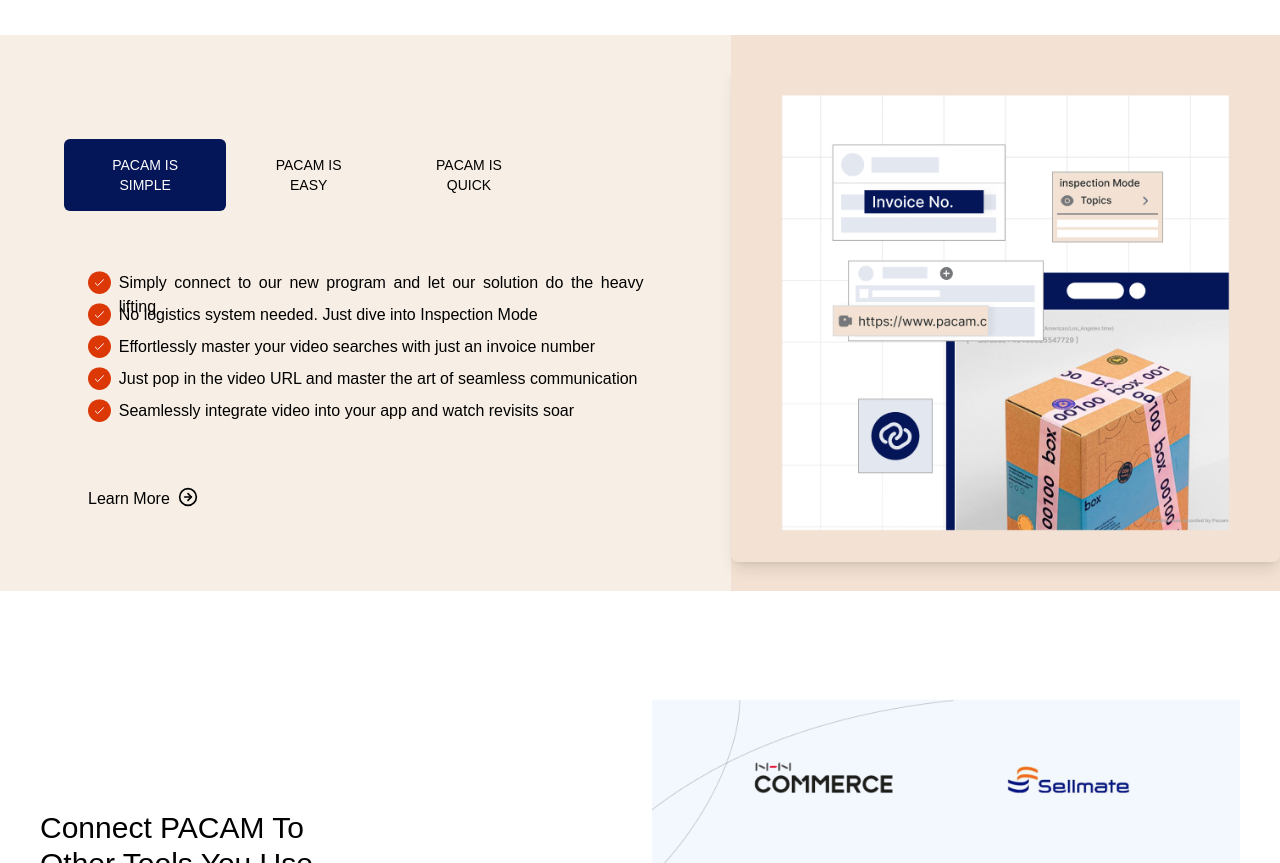
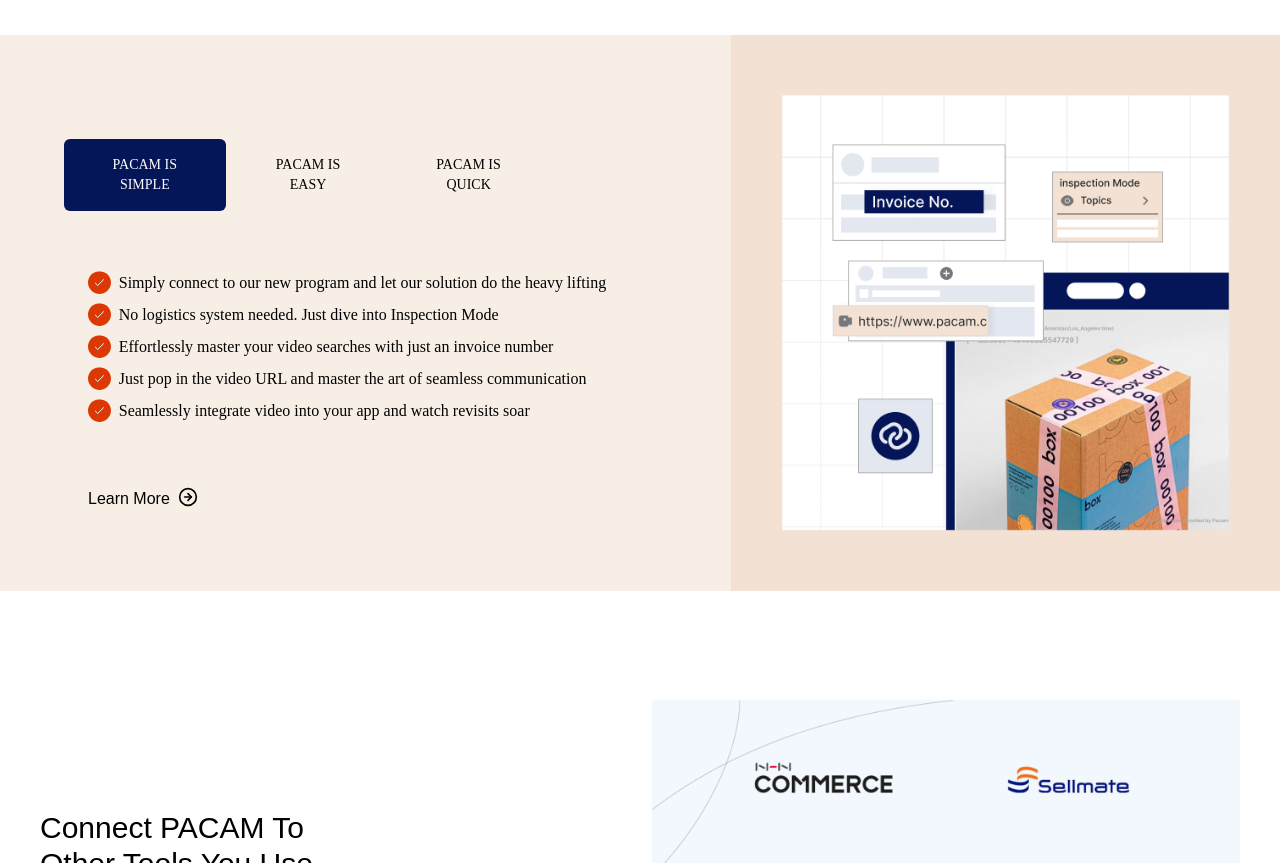
Before and after one commit to kunal23g/PACAM, a React (Vite) app: page / in a window 1280 px wide. Shown: the part 4280-5143 px from the top of the page. Built offline with nearby package versions, Linux system fonts and the light colour scheme.

Commit message:
Update Pfeatures.jsx

```diff
--- a/src/components/Pfeatures.jsx
+++ b/src/components/Pfeatures.jsx
@@ -38,7 +38,7 @@ const Pfeatures=()=> {
     return (
       <div className="my-20 grid grid-cols-1 lg:grid-cols-7 ">
       <div className="col-span-1 lg:col-span-4 justify-between bg-[#F7EFE5] p-6 lg:p-16">
-        <div className="mt-10 flex flex-nowrap   justify-between gap-2 lg:max-w-[80%] ">
+        <div className="mt-10 font-playfair flex flex-nowrap   justify-between gap-2 lg:max-w-[80%] ">
           <button onClick={() => handleImg(1)}
 
            className={`py-4 px-6 text-sm font-light rounded-md
@@ -62,7 +62,7 @@ const Pfeatures=()=> {
 
         </div>
 
-        <ul className="flex flex-col lg:h-[200px] justify-center p-5 lg:p-6 mt-10">
+        <ul className=" font-lora flex flex-col lg:h-[200px] justify-center p-5 lg:p-6 mt-10">
           {Li.map((item, index) => (
             <li className="flex mb-2 text-md text-justify" key={index}>
               <img className="pr-2" src={icon} alt="" /> {item.text}
@@ -71,14 +71,14 @@ const Pfeatures=()=> {
         </ul>
 
         <Link to="/contact"
-        className="inline-flex flex mt-5 py-4 px-6 hover:bg-[#041558] hover:text-white rounded-md bg-transparent">
+        className=" inline-flex flex mt-5 py-4 px-6 hover:bg-[#041558] hover:text-white rounded-md bg-transparent">
           Learn More
           <CircleArrowRight size={20} className="ml-2" />
           </Link>
       </div>
 
       <div className="col-span-1 lg:col-span-3 w-full bg-[#F3E2D3] flex justify-center items-center">
-        <img className=" rounded-lg shadow-lg w-full h-auto object-cover" src={img} alt="package" />
+        <img className=" rounded-lg  w-full h-auto object-cover" src={img} alt="package" />
       </div>
     </div>
 
```
